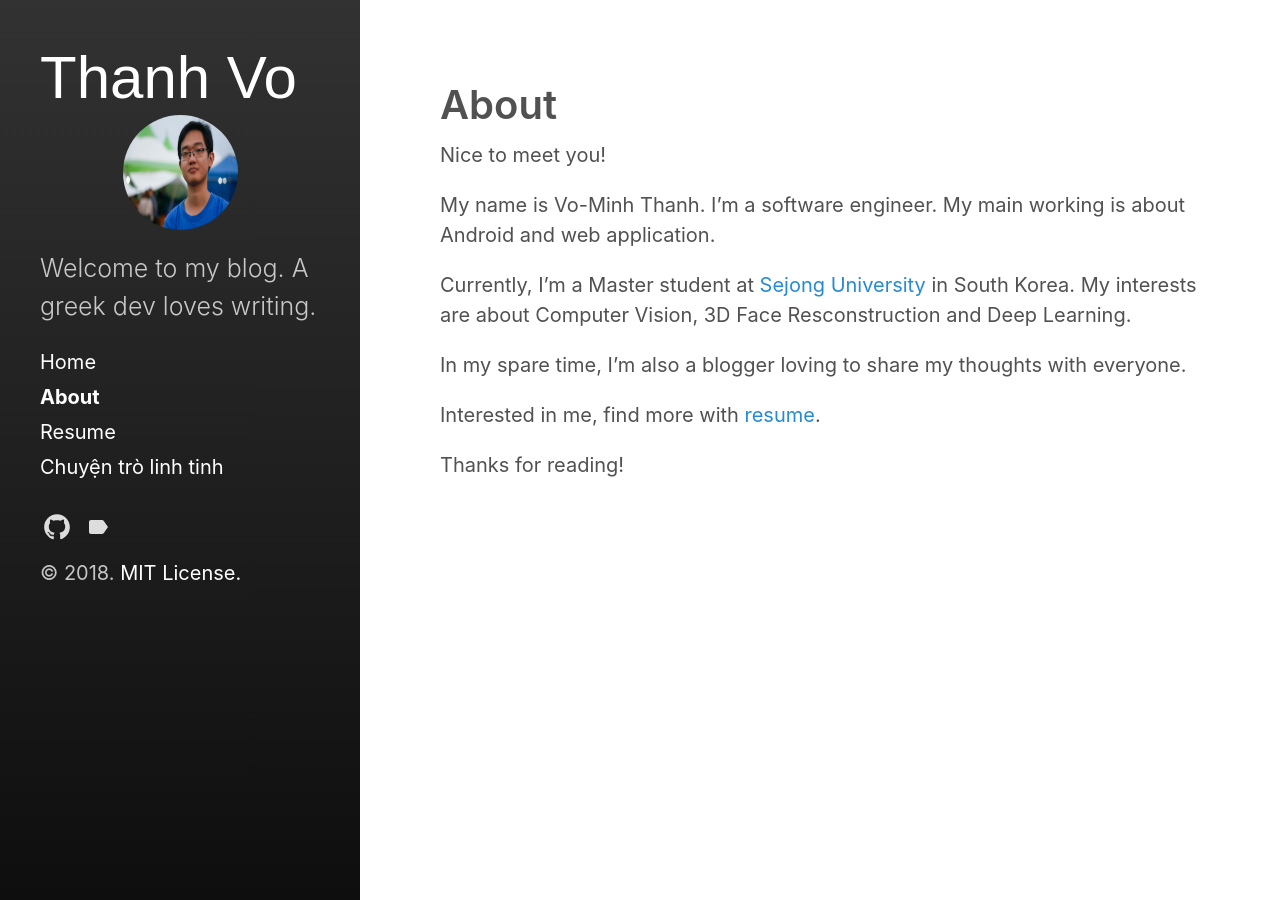
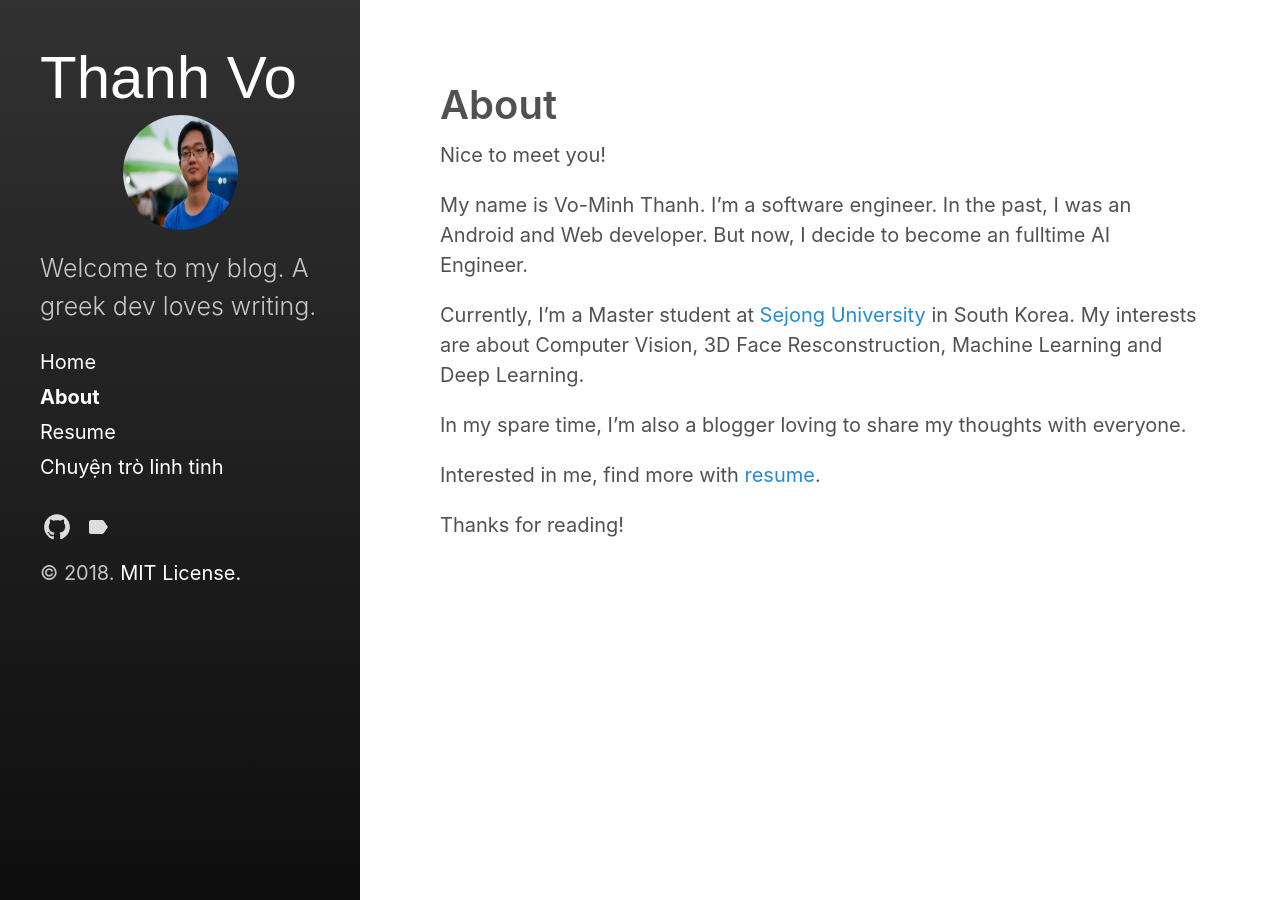
Before and after one commit to vmthanh/vmthanh.github.io, a Jekyll site: the page built from about.md, in a window 1280 px wide. Built offline with Jekyll 4.4.1, drawn with Linux system fonts in a browser that asks for light colours.

Commit message:
update about page

```diff
--- a/about.md
+++ b/about.md
@@ -6,9 +6,9 @@ sidebar_link: true
 
 Nice to meet you!
 
-My name is Vo-Minh Thanh. I'm a software engineer. My main working is about Android and web application.
+My name is Vo-Minh Thanh. I'm a software engineer. In the past, I was an Android and Web developer. But now, I decide to become an fulltime AI Engineer.
 
-Currently, I'm a Master student at [Sejong University](http://sejong.ac.kr/) in South Korea. My interests are about Computer Vision, 3D Face Resconstruction and Deep Learning.
+Currently, I'm a Master student at [Sejong University](http://sejong.ac.kr/) in South Korea. My interests are about Computer Vision, 3D Face Resconstruction, Machine Learning and Deep Learning.
 
 In my spare time, I'm also a blogger loving to share my thoughts with everyone.
 
```
